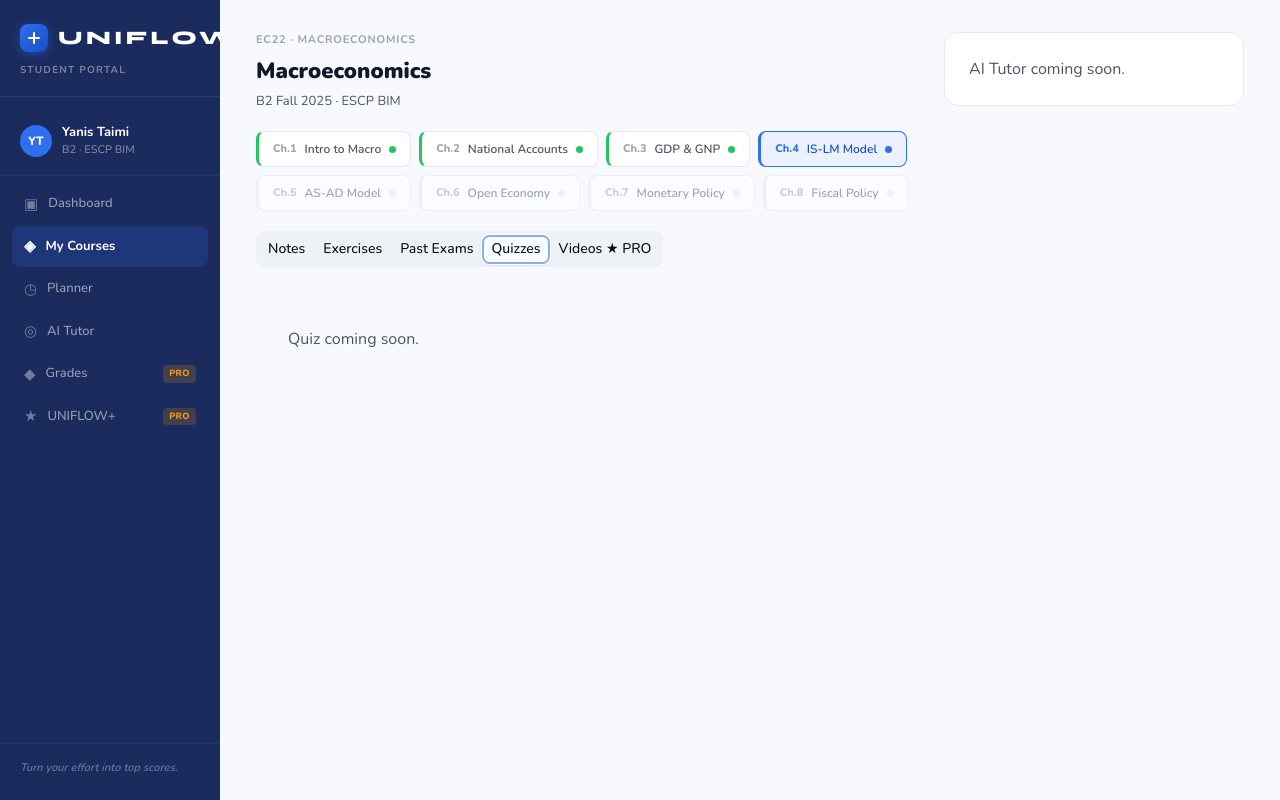
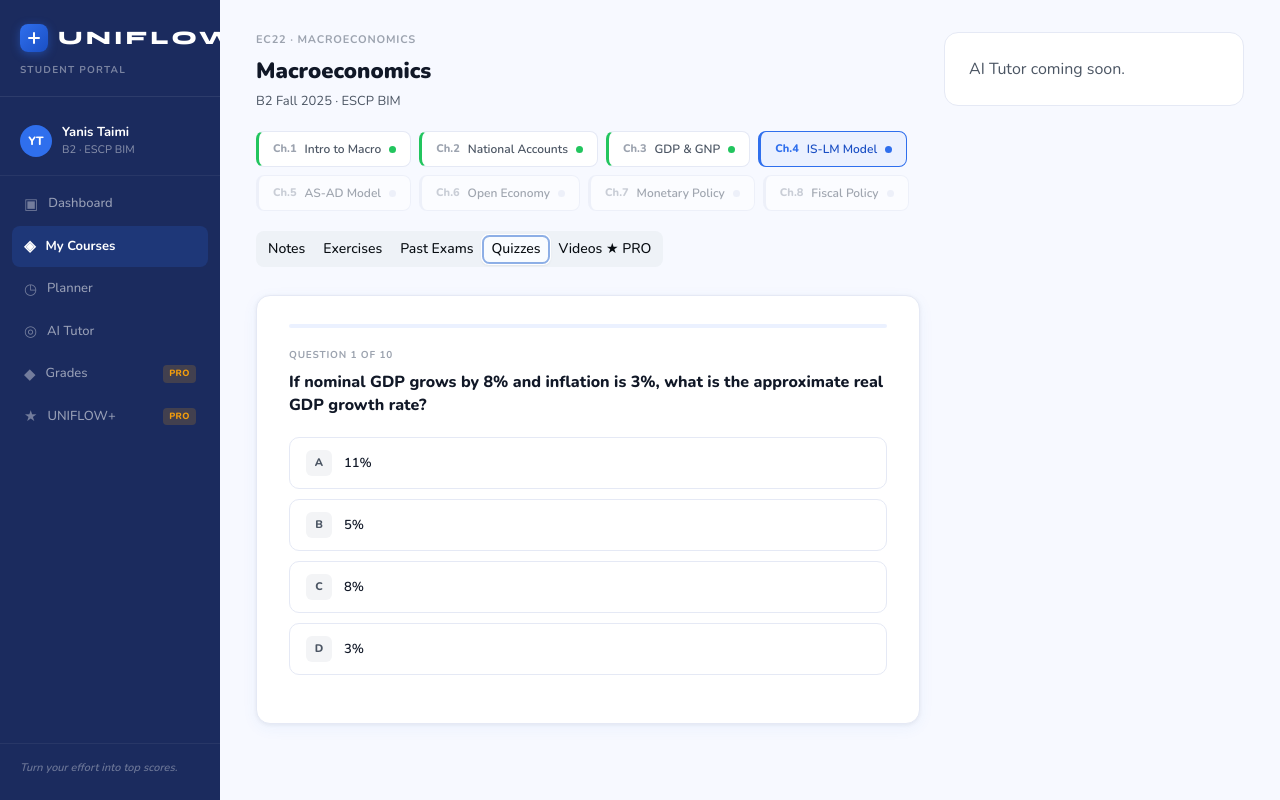
Before and after one commit to taimiyanis/uniflow, a Next.js app: page /course/ec22 in a window 1280 px wide. Both pictures are taken after a click on the tab "Quizzes". Built offline with nearby package versions, Linux system fonts and the light colour scheme.

Commit message:
feat: add QuizTab with 10-question Macroeconomics quiz

```diff
--- a/components/course/tabs/QuizTab.tsx
+++ b/components/course/tabs/QuizTab.tsx
@@ -1,3 +1,189 @@
+'use client';
+
+import { useState } from 'react';
+import { ec22Quiz } from '@/lib/data/quiz';
+
+type AnswerState = 'unanswered' | 'correct' | 'wrong';
+
 export default function QuizTab() {
-  return <div style={{ padding: 32, color: 'var(--uniflow-text-2)' }}>Quiz coming soon.</div>;
+  const [questionIndex, setQuestionIndex] = useState(0);
+  const [selectedOption, setSelectedOption] = useState<number | null>(null);
+  const [answerState, setAnswerState] = useState<AnswerState>('unanswered');
+  const [finished, setFinished] = useState(false);
+  const [score, setScore] = useState(0);
+
+  const question = ec22Quiz[questionIndex];
+  const isAnswered = answerState !== 'unanswered';
+  const progress = (questionIndex / ec22Quiz.length) * 100;
+
+  function handleAnswer(optionIndex: number) {
+    if (isAnswered) return;
+    const correct = optionIndex === question.correctIndex;
+    setSelectedOption(optionIndex);
+    setAnswerState(correct ? 'correct' : 'wrong');
+    if (correct) setScore((s) => s + 1);
+  }
+
+  function handleNext() {
+    if (questionIndex < ec22Quiz.length - 1) {
+      setQuestionIndex((i) => i + 1);
+      setSelectedOption(null);
+      setAnswerState('unanswered');
+    } else {
+      setFinished(true);
+    }
+  }
+
+  function handleRestart() {
+    setQuestionIndex(0);
+    setSelectedOption(null);
+    setAnswerState('unanswered');
+    setFinished(false);
+    setScore(0);
+  }
+
+  if (finished) {
+    return (
+      <div style={{ background: 'var(--uniflow-card)', border: '1px solid var(--uniflow-border)', borderRadius: 14, padding: '40px', textAlign: 'center', boxShadow: 'var(--uniflow-shadow)' }}>
+        <div style={{ fontSize: 32, fontWeight: 900, color: 'var(--uniflow-blue)', marginBottom: 8 }}>{score}/{ec22Quiz.length}</div>
+        <div style={{ fontSize: 15, fontWeight: 700, color: 'var(--uniflow-text-1)', marginBottom: 4 }}>Quiz complete</div>
+        <div style={{ fontSize: 13, color: 'var(--uniflow-text-2)', marginBottom: 24 }}>
+          {score >= 8 ? 'Excellent. You have a solid grasp of these concepts.' : score >= 6 ? 'Good effort. Review the questions you missed.' : 'Keep practising. Go through the Notes tab and try again.'}
+        </div>
+        <button
+          type="button"
+          onClick={handleRestart}
+          style={{ background: 'var(--uniflow-blue)', color: '#fff', border: 'none', borderRadius: 8, padding: '10px 24px', fontSize: 13, fontWeight: 700, cursor: 'pointer' }}
+        >
+          Restart quiz
+        </button>
+      </div>
+    );
+  }
+
+  return (
+    <div style={{ background: 'var(--uniflow-card)', border: '1px solid var(--uniflow-border)', borderRadius: 14, padding: '28px 32px', boxShadow: 'var(--uniflow-shadow)' }}>
+      {/* Progress bar */}
+      <div style={{ height: 4, background: 'var(--uniflow-blue-light)', borderRadius: 2, marginBottom: 20, overflow: 'hidden' }}>
+        <div style={{ height: '100%', width: `${progress}%`, background: 'var(--uniflow-blue)', borderRadius: 2, transition: 'width 0.3s' }} />
+      </div>
+
+      <div style={{ fontSize: 10, fontWeight: 700, color: 'var(--uniflow-text-3)', textTransform: 'uppercase', letterSpacing: '0.8px', marginBottom: 8 }}>
+        Question {questionIndex + 1} of {ec22Quiz.length}
+      </div>
+
+      <div style={{ fontSize: 16, fontWeight: 800, color: 'var(--uniflow-text-1)', lineHeight: 1.45, marginBottom: 20 }}>
+        {question.question}
+      </div>
+
+      <div style={{ display: 'flex', flexDirection: 'column', gap: 10, marginBottom: 20 }}>
+        {question.options.map((opt, i) => {
+          const isCorrectOpt = i === question.correctIndex;
+          const isSelectedOpt = i === selectedOption;
+          let borderColor = 'var(--uniflow-border)';
+          let bg = 'var(--uniflow-card)';
+          let color = 'var(--uniflow-text-1)';
+          let letterBg = '#F3F4F6';
+          let letterColor = 'var(--uniflow-text-2)';
+
+          if (isAnswered) {
+            if (isCorrectOpt) {
+              borderColor = 'var(--uniflow-green)';
+              bg = 'var(--uniflow-green-light)';
+              color = '#15803D';
+              letterBg = 'var(--uniflow-green)';
+              letterColor = '#fff';
+            } else if (isSelectedOpt) {
+              borderColor = 'var(--uniflow-red)';
+              bg = '#FEF2F2';
+              color = '#991B1B';
+              letterBg = 'var(--uniflow-red)';
+              letterColor = '#fff';
+            }
+          }
+
+          return (
+            <button
+              key={i}
+              type="button"
+              onClick={() => handleAnswer(i)}
+              disabled={isAnswered}
+              style={{
+                display: 'flex',
+                alignItems: 'center',
+                gap: 12,
+                padding: '12px 16px',
+                borderRadius: 10,
+                border: `1px solid ${borderColor}`,
+                background: bg,
+                color,
+                fontSize: 13,
+                fontWeight: 600,
+                textAlign: 'left',
+                cursor: isAnswered ? 'default' : 'pointer',
+                transition: 'border-color 0.15s, background 0.15s',
+                width: '100%',
+              }}
+            >
+              <span
+                style={{
+                  width: 26,
+                  height: 26,
+                  borderRadius: 6,
+                  background: letterBg,
+                  color: letterColor,
+                  display: 'flex',
+                  alignItems: 'center',
+                  justifyContent: 'center',
+                  fontSize: 11,
+                  fontWeight: 800,
+                  flexShrink: 0,
+                }}
+              >
+                {String.fromCharCode(65 + i)}
+              </span>
+              {opt}
+            </button>
+          );
+        })}
+      </div>
+
+      {isAnswered && (
+        <div
+          style={{
+            padding: '12px 16px',
+            borderRadius: 8,
+            fontSize: 13,
+            fontWeight: 600,
+            lineHeight: 1.6,
+            marginBottom: 16,
+            background: answerState === 'correct' ? 'var(--uniflow-green-light)' : '#FEF2F2',
+            color: answerState === 'correct' ? '#15803D' : '#991B1B',
+            border: `1px solid ${answerState === 'correct' ? '#BBF7D0' : '#FECACA'}`,
+          }}
+        >
+          {answerState === 'correct' ? `Correct. ${question.explanation}` : `Not quite. ${question.explanation}`}
+        </div>
+      )}
+
+      {isAnswered && (
+        <button
+          type="button"
+          onClick={handleNext}
+          style={{
+            background: 'var(--uniflow-blue)',
+            color: '#fff',
+            border: 'none',
+            borderRadius: 8,
+            padding: '10px 20px',
+            fontSize: 13,
+            fontWeight: 700,
+            cursor: 'pointer',
+          }}
+        >
+          {questionIndex < ec22Quiz.length - 1 ? 'Next question →' : 'See results'}
+        </button>
+      )}
+    </div>
+  );
 }
```
